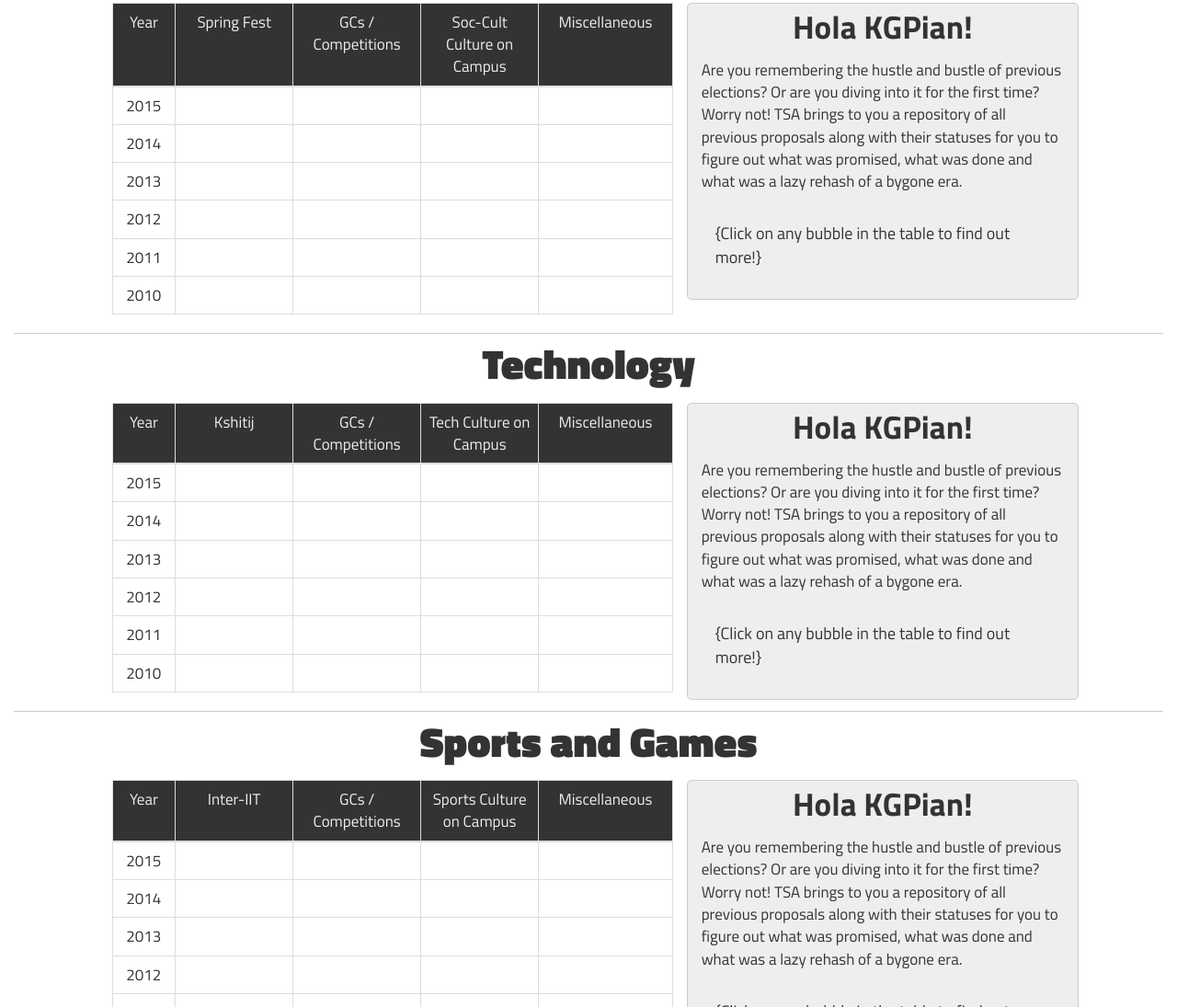
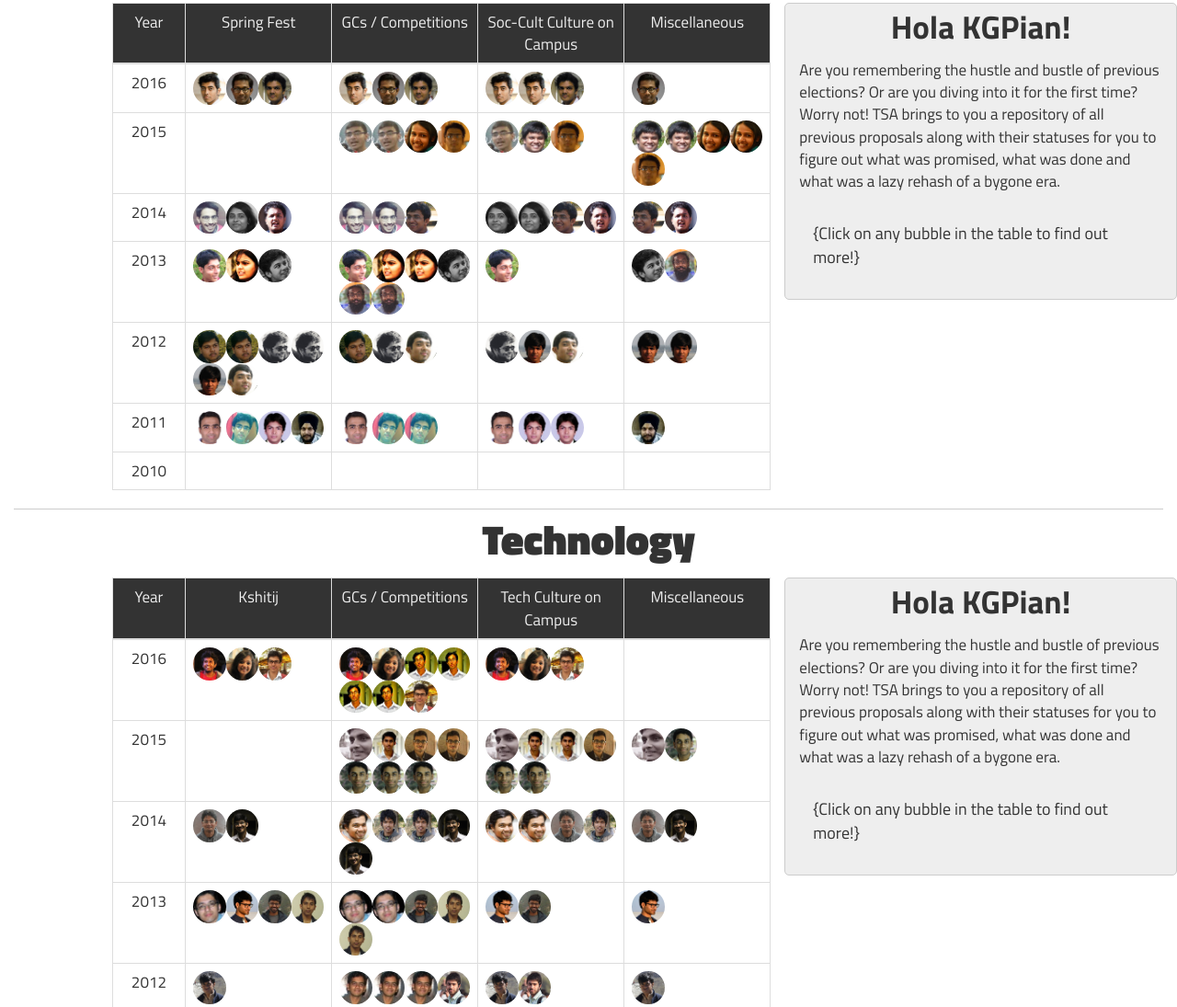
Before and after one commit to thescholarsavenue/the-proposals-game, a website: page index.html in a window 1280 px wide. Shown: the part 716-1811 px from the top of the page at 92% size. Drawn offline with nearby package versions, Linux system fonts and the light colour scheme.

Commit message:
fix error

```diff
--- a/index.html
+++ b/index.html
@@ -83,7 +83,7 @@
 			<p style="font-weight: 800; font-size: 45px;border-top: 1px solid #ccc">Social And Cultural</p>
 		</div>
 		<div class="row" id="soc-cult" style="margin-top: 30px">
-			<div class="col-md-6 col-md-offset-1">
+			<div class="col-md-7 col-md-offset-1">
 				<table class="table table-bordered">
 					<thead>
 						<tr style="background-color: #333;color: #eee">
@@ -95,6 +95,13 @@
 						</tr>
 					</thead>
 					<tbody>
+					<tr>
+							<td>2016</td>
+							<td></td>
+							<td></td>
+							<td></td>
+							<td></td>
+						</tr>
 						<tr>
 							<td>2015</td>
 							<td></td>
@@ -162,7 +169,7 @@
 			<p style="font-weight: 800; font-size: 45px; border-top: 1px solid #ccc">Technology</p>
 		</div>
 		<div class="row" id="tech" style="margin-top: 30px">
-			<div class="col-md-6 col-md-offset-1">
+			<div class="col-md-7 col-md-offset-1">
 				<table class="table table-bordered">
 					<thead>
 						<tr style="background-color: #333;color: #eee">
@@ -174,6 +181,13 @@
 						</tr>
 					</thead>
 					<tbody>
+					<tr>
+							<td>2016</td>
+							<td></td>
+							<td></td>
+							<td></td>
+							<td></td>
+						</tr>
 						<tr>
 							<td>2015</td>
 							<td></td>
@@ -241,7 +255,7 @@
 			<p style="font-weight: 800; font-size: 45px; border-top: 1px solid #ccc">Sports and Games</p>
 		</div>
 		<div class="row" id="sports-games" style="margin-top: 30px">
-			<div class="col-md-6 col-md-offset-1">
+			<div class="col-md-7 col-md-offset-1">
 				<table class="table table-bordered">
 					<thead>
 						<tr style="background-color: #333;color: #eee">
@@ -253,6 +267,13 @@
 						</tr>
 					</thead>
 					<tbody>
+					<tr>
+							<td>2016</td>
+							<td></td>
+							<td></td>
+							<td></td>
+							<td></td>
+						</tr>
 						<tr>
 							<td>2015</td>
 							<td></td>
--- a/jsmain.js
+++ b/jsmain.js
@@ -718,7 +718,7 @@ soccult_proposals={
 		'candidate_status' : 0,
 		'candidateID' : "2015-3",
 	},
-	]
+	],
 	'2016': [{
 		'proposal_title': "Humor Club",
 		'proposal_descrip': "Establish a humor club under gymkhana with regular workshops and open mic sessions ",
@@ -1413,9 +1413,8 @@ sports_proposals={
 		'candidate_status' : 1,
 		'candidateID' : "2010-2",
 	},
-
 	],
-	‘2016’: [{
+	'2016': [{
 		'proposal_title': "Sports Mentorship Programme",
 		'proposal_descrip':"The best athletes of a sport in the institute will mentor assigned mentees who can register for free",
 		'name' : "Ajeet Singh",
```
